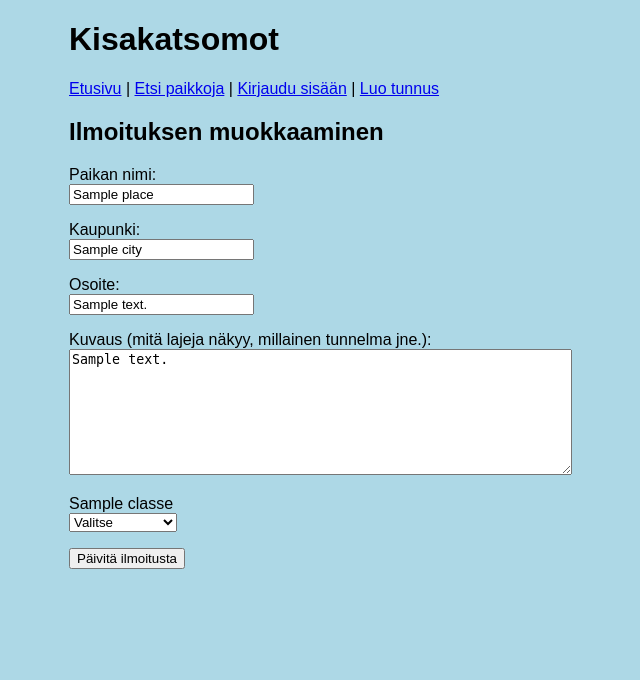
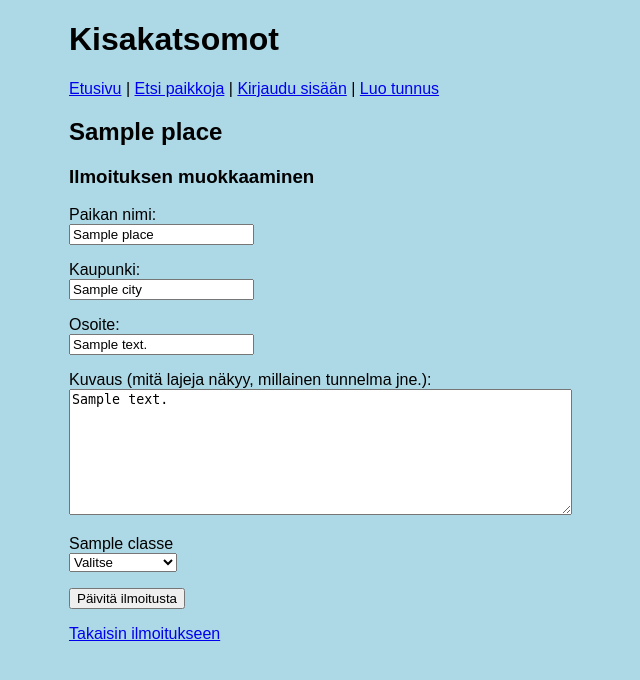
Before and after one commit to akikleemola/kisakatsomot, a Flask app: template templates/edit_place.html in a window 1280 px wide. Shown: the top 680 px of the page, without its empty margins (171-811 px from the left). Run offline with Flask 3, Linux system fonts and the light colour scheme; the template is opened without the code that fills it: most values are stand-ins (such as "Sample title", 1, 10 or a date in 2020).

Commit message:
Improve edit/remove pages

```diff
--- a/templates/edit_place.html
+++ b/templates/edit_place.html
@@ -3,8 +3,8 @@
 {% block title %}Ilmoituksen muokkaaminen{% endblock %}
 
 {% block content %}
-
-<h2>Ilmoituksen muokkaaminen</h2>
+<h2>{{ place.title }}</h2>
+<h3>Ilmoituksen muokkaaminen</h3>
 
 <form action="/update_place" method="post">
   <p>
@@ -43,5 +43,8 @@
   </p>
   {% endfor %}
   <input type="submit" value="Päivitä ilmoitusta" />
-  </form>
+</form>
+<p>
+  <a href="/place/{{ place.id }}">Takaisin ilmoitukseen</a>
+</p>
 {% endblock %}
--- a/templates/edit_review.html
+++ b/templates/edit_review.html
@@ -24,5 +24,5 @@
   <input type="submit" value="Tallenna muutokset">
 </form>
 
-  <p><a href="/place/{{ review.place_id }}">Peruuta</a></p>
+  <p><a href="/place/{{ review.place_id }}">Takaisin</a></p>
 {% endblock %}
```
Also changed, not shown: templates/remove_place.html (+5 -3 lines), templates/show_place.html (line endings or trailing spaces).
